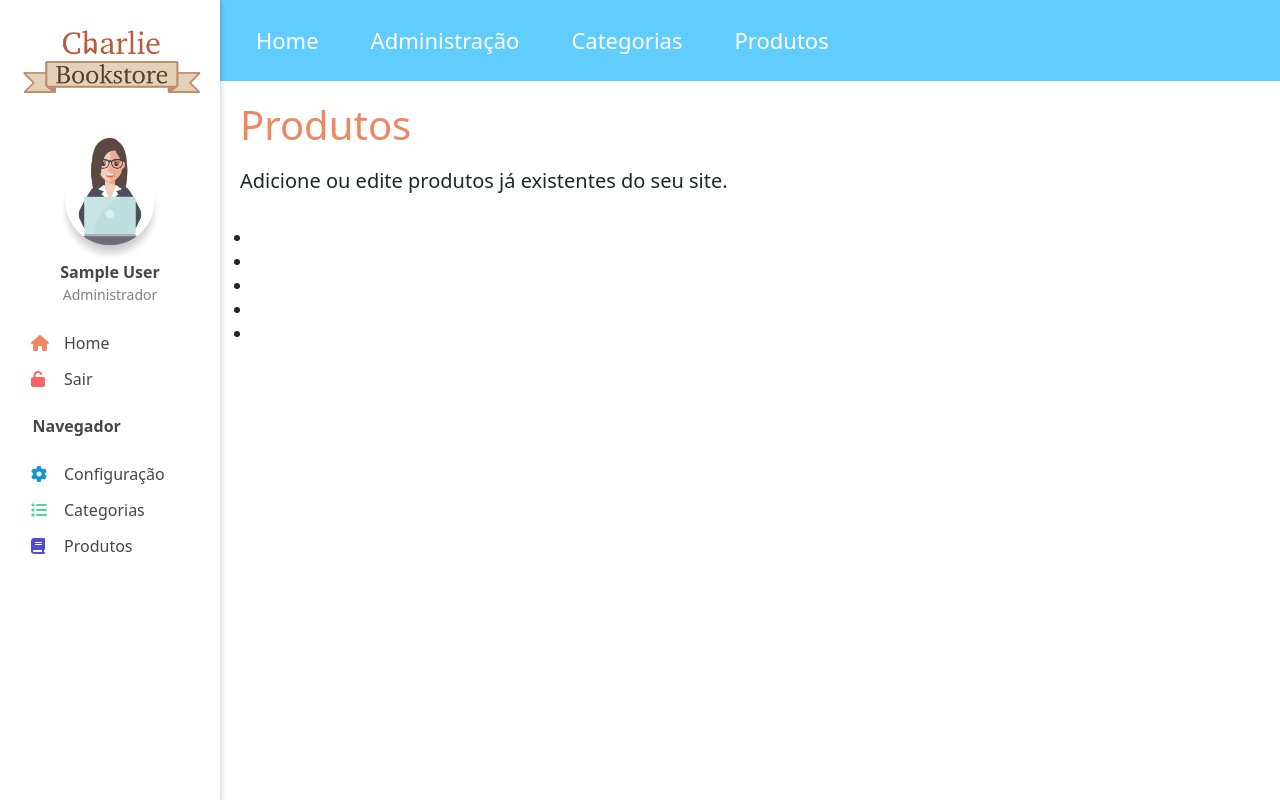
After one commit to VannaKings/CharlieBookstore, a PHP site: page /produto/detalhes.php in a window 1280 px wide. The commit adds this page. Run offline with PHP 8.4, Linux system fonts and the light colour scheme; the visitor is signed in with stand-in values (Sample User, id 1); data that the repository does not hold is empty; some libraries are stand-ins or nearby versions.

Commit message:
Organizando erros e adição da página detalhes

```diff
--- a/JavaScript/editar-produto.js
+++ b/JavaScript/editar-produto.js
@@ -38,9 +38,12 @@ function showEdit(){
     addValor(tituloLista[index],titulo);
     addValor(estoqueLista[index],estoque);
     addValor(descLista[index],desc);
+
     addCategoria(idCategoria[index], categorias)
+
     addValor(descontoLista[index],desconto)
     addValor(precoLista[index],preco);
+
     addValor(idLista[index],idProduto);
 }
 
--- /dev/null
+++ b/Menu/produto/detalhes.php
@@ -0,0 +1,117 @@
+<!DOCTYPE html>
+<html lang="pt-br">
+<head>
+    <meta charset="UTF-8">
+    <meta http-equiv="X-UA-Compatible" content="IE=edge">
+    <meta name="viewport" content="width=device-width, initial-scale=1.0">
+    <title>Login - Charlie Bookstore</title>
+
+    <!-- CSS -->
+    <link rel="stylesheet" type="text/css" href="../../CSS/menu.css">
+
+    <!-- Bootstrap -->
+    <link href="https://cdn.jsdelivr.net/npm/bootstrap@5.2.1/dist/css/bootstrap.min.css" rel="stylesheet" integrity="sha384-iYQeCzEYFbKjA/T2uDLTpkwGzCiq6soy8tYaI1GyVh/UjpbCx/TYkiZhlZB6+fzT" crossorigin="anonymous">
+
+    <!-- Font Awesome -->
+    <script src="https://kit.fontawesome.com/0169495cc4.js" crossorigin="anonymous"></script>
+
+    <!-- Font Family -->
+    <link rel="preconnect" href="https://fonts.googleapis.com">
+    <link rel="preconnect" href="https://fonts.gstatic.com" crossorigin>
+    <link href="https://fonts.googleapis.com/css2?family=Montserrat:ital,wght@0,400;0,500;1,400;1,500&display=swap" rel="stylesheet">
+
+
+<body>
+    <?php
+      //Inicia o banco de dados
+      include "../../query-selector.php";
+      //Pega as querys realizadas
+      require_once "../../Login/autentica-login.php";
+
+
+    ?>
+
+    <!-- Menu -->
+    <section class="menu">
+        <!-- Logo -->
+        <figure class="logo">
+            <img src="../../imgs/logoCharlie.png" alt="">
+        </figure>
+        <!-- Perfil -->
+        <div class="perfil">
+            <img src="../../imgs/user.png" alt="imagem de perfil">
+            <p class="nome">
+                <?php
+                echo $_SESSION["nome"];
+                ?>
+            </p>
+            <p class="cargo">Administrador</p>
+        </div>
+        <div class="navegador-principal">
+                <!-- Navegador Perfil -->
+            <div class="icons">
+                <i class="fa-solid fa-house" style="color:#ed8863;"></i>
+                <i class="fa-solid fa-unlock" style="color: rgb(251, 101, 101);"></i>
+            </div>
+                <!-- Nav com data-filter -->
+            <nav class="nav-perfil nav">
+                <a class="filtro" href="../home.php">Home</a>
+                <a href="../../logout-adm.php">Sair</a>
+            </nav>
+        </div>
+        <h1>Navegador</h1>
+        <div class="navegador-secundario">
+            <!-- Navegador Funções -->
+            <div class="icons">
+                <i class="fa-solid fa-gear" style="color:#1195d3;"></i>
+                <i class="fa-solid fa-list" style="color:#4ed5a3;"></i>
+                <i class="fa-solid fa-book" style="color:#4e4ed5;"></i>
+            </div>
+                <!-- Nav com data-filter -->
+            <nav class="nav-funcoes nav">
+                <a class="filtro" href= "../admin/admin.php">Configuração</a>
+                <a class="filtro" href= "../categoria/categoria.php">Categorias</a>
+                <a class="filtro" href= "produto.php">Produtos</a>
+            </nav>
+        </div>
+    </section>
+
+    <!-- Bootstrap (com style dentro em algumas tags) -->
+    <main class="conteudo">
+      <div class="conteudo">
+        <nav class="navegador navbar navbar-expand-lg" style="background-color: #61cdff;">
+          <!-- Nav com data-filter -->
+          <div class="nav  navbar navbar-expand-lg ">
+              <a class="nav-link" href= "../home.php" style="color: white; font-size: 22px;">Home</a>
+              <a class="nav-link" href= "../admin/admin.php" style="color: white; font-size: 22px;">Administração</a>
+              <a class="nav-link" href= "../categoria/categoria.php" style="color: white; font-size: 22px;">Categorias</a>
+              <a class="nav-link" href= "produto.php" style="color: white; font-size: 22px;">Produtos</a>
+          </div>
+        </nav>
+      <div>
+
+      <!-- Seção Produtos -->
+
+      <section class= "secao-principal produtos secao-produtos">
+        <h1>Produtos</h1>
+        <h3>Adicione ou edite produtos já existentes do seu site.</h3>
+        <div class="img-produtos">
+            <img class="img-principal" src="" alt="">
+            <ul class="img-list">
+                <li><img src="" alt=""></li>
+                <li><img src="" alt=""></li>
+                <li><img src="" alt=""></li>
+                <li><img src="" alt=""></li>
+                <li><img src="" alt=""></li>
+            </ul>
+        </div>
+      </section>
+    </main>
+</body>
+
+<!-- JavaScript Bundle with Popper -->
+<script src="https://cdn.jsdelivr.net/npm/bootstrap@5.2.1/dist/js/bootstrap.bundle.min.js" integrity="sha384-u1OknCvxWvY5kfmNBILK2hRnQC3Pr17a+RTT6rIHI7NnikvbZlHgTPOOmMi466C8" crossorigin="anonymous"></script>
+<!-- JavaScript -->
+<script src= "../../JavaScript/filtro.js"></script>
+<script src= "../../JavaScript/editar-produto.js"></script>
+</html>
```
Also changed, not shown: Menu/produto/produto.php (+14 -7 lines).
